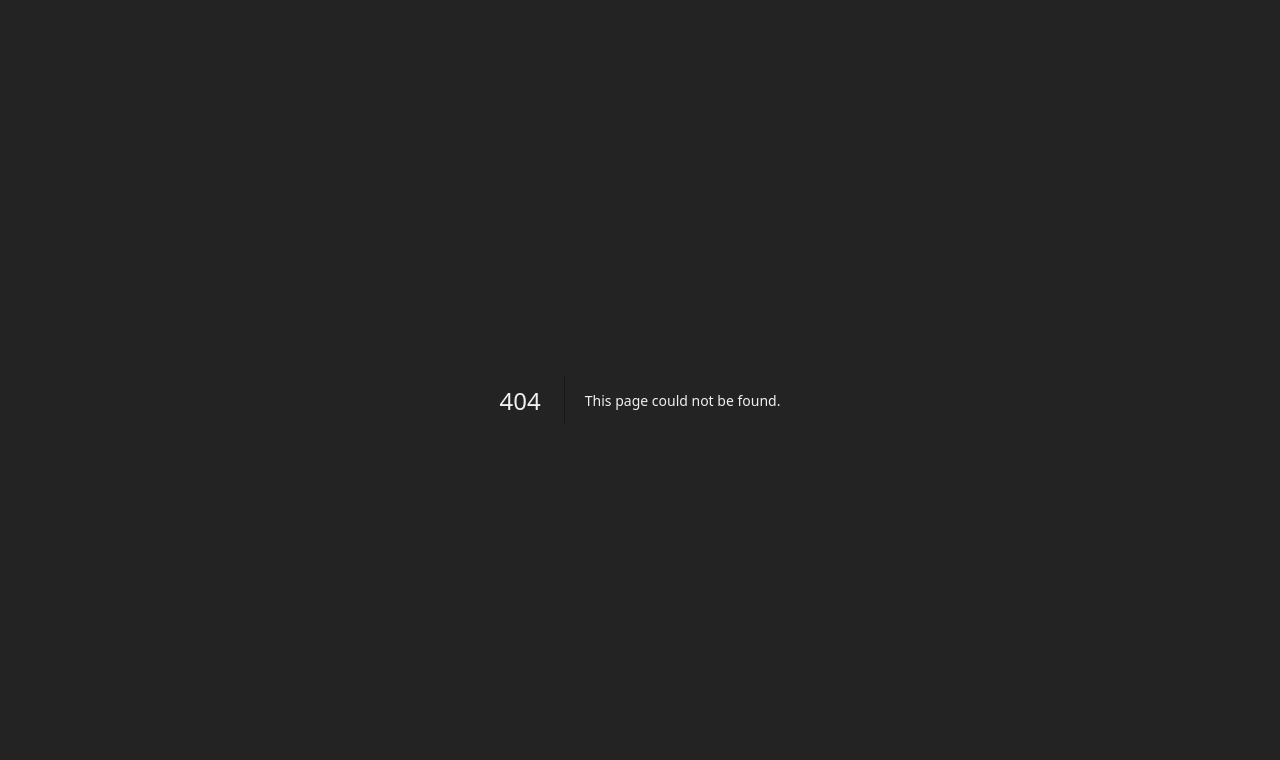
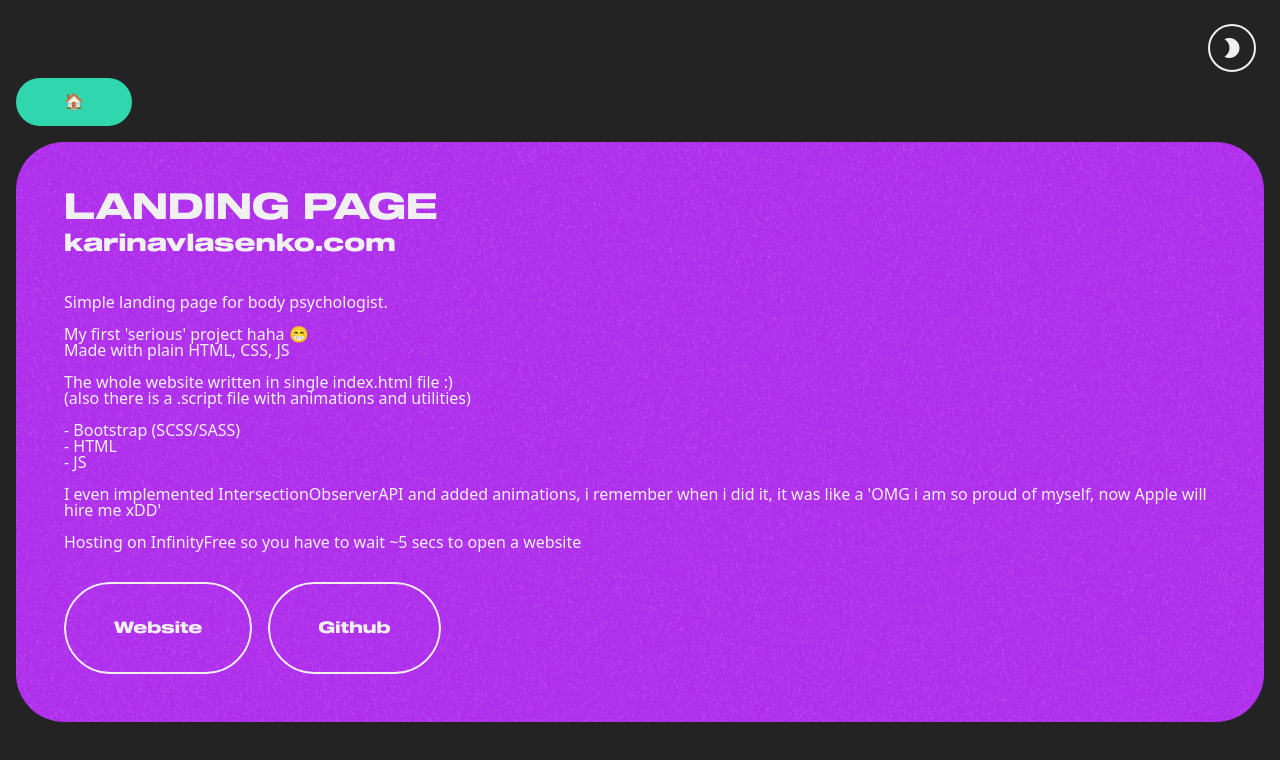
Before and after one commit to ivshiryaev/ivan-shyriaiev-website, a Next.js app: page /Project/1 in a window 1280 px wide. Before the commit this address had no page. Shown: the top 760 px of the page. Built offline with nearby package versions, Linux system fonts and the light colour scheme.

Commit message:
Project page

```diff
--- /dev/null
+++ b/src/app/Project/[number]/page.tsx
@@ -0,0 +1,78 @@
+import Section from '@/components/Section'
+import Card from '@/components/Card'
+import Noise from '@/components/Noise'
+import Button from '@/components/Button'
+import Link from 'next/link'
+
+import { projects } from '@/constants'
+
+function Project({params} : {params: {number: number}}) {
+	const data = projects.find(project => project.number == params.number)
+	if(!data) return null
+
+	return (
+		<Section className='!items-start flex flex-col gap-[1rem]'>
+			<Link href='/'>
+				<Card className='w-fit bg-green dark:bg-black px-12 py-4'>
+					🏠
+				</Card>
+			</Link>
+			<Card className='
+				relative
+				flex flex-col gap-[2rem]
+				justify-center
+				p-12
+				bg-purple dark:bg-black
+			'>
+				<Noise className='opacity-20 dark:opacity-10'/>
+				<div className='flex flex-col'>
+					<h1 className='
+						w-fit
+						uppercase
+						text-[24px] sm:text-[36px]
+						leading-[24px] sm:leading-[36px]
+						text-whiteText
+						dark:text-transparent dark:bg-clip-text
+						dark:bg-gradient-to-r from-purple to-cyan-500
+					'>
+						{data.title}
+					</h1>
+					<h2 className='
+						sm:text-[1.5rem]
+						leading-[24px] sm:leading-[36px]
+						text-whiteText
+						dark:text-transparent dark:bg-clip-text
+						dark:bg-gradient-to-r from-purple to-cyan-500
+					'>
+						{data.subtitle}
+					</h2>
+				</div>
+				<p className='whitespace-pre-wrap font-sans'>
+					{data.description}
+				</p>
+				<div className='
+					flex
+					flex-col sm:flex-row
+					gap-[16px]
+				'>
+					<Link
+						className='w-full sm:w-fit'
+						href={data.website}
+						target='_blank'
+					>
+						<Button className='w-full sm:w-fit'>Website</Button>
+					</Link>
+					<Link
+						className='w-full sm:w-fit'
+						href={data.githubLink}
+						target='_blank'
+					>
+						<Button className='w-full sm:w-fit'>Github</Button>
+					</Link>
+				</div>
+			</Card>
+		</Section>
+	)
+}
+
+export default Project
--- a/src/app/layout.tsx
+++ b/src/app/layout.tsx
@@ -1,6 +1,7 @@
 import './globals.css'
 
 import localFont from 'next/font/local'
+import DarkModeToggle from '@/components/DarkModeToggle'
 
 // @ts-ignore
 const sequelFont = localFont({
@@ -30,10 +31,20 @@ function RootLayout({
             text-whiteText
             min-h-screen
             bg-darkText
+            py-1 lg:py-2
+            flex flex-col justify-center
             ${sequelFont.className}
           `}
         >
           <Providers>
+            <aside className='
+                fixed
+                z-30
+                top-2 right-2
+                lg:top-6 lg:right-6
+            '>
+                <DarkModeToggle/>
+            </aside>
             {children}
           </Providers>
         </body>
--- a/src/app/page.tsx
+++ b/src/app/page.tsx
@@ -4,25 +4,11 @@ import Skills from '@/components/Skills'
 import AboutMe from '@/components/AboutMe'
 import ContactMe from '@/components/ContactMe'
 import Footer from '@/components/Footer'
-import DarkModeToggle from '@/components/DarkModeToggle'
 
 export default function Home() {
     return (
         <>
-            <aside className='
-                fixed
-                z-30
-                top-2 right-2
-                lg:top-6 lg:right-6
-            '>
-                <DarkModeToggle/>
-            </aside>
-            <main
-                className={`
-                    py-1 lg:py-2
-                    flex flex-col justify-center
-                `}
-            >
+            <main>
                 <Hero/>
                 <AboutMe/>
                 <Projects/>
--- a/src/components/Button.tsx
+++ b/src/components/Button.tsx
@@ -26,7 +26,7 @@ function Button({children, className, onClick, type, disabled} : ButtonProps) {
 					cursor-pointer
 					transition-all
 					overflow-hidden
-					hover:text-darkText dark:hover:text-black
+					hover:text-darkBackground dark:hover:text-whiteText
 					${className && className}
 				`}
 			>
--- a/src/components/Card.tsx
+++ b/src/components/Card.tsx
@@ -1,3 +1,7 @@
+'use client'
+
+import { motion } from 'framer-motion'
+
 type Props = {
 	className?: string,
 	children: React.ReactNode,
@@ -5,16 +9,25 @@ type Props = {
 
 function Card({children, className} : Props) {
 	return (
-		<div
+		<motion.div
 			className={`
 				w-full
 				rounded-[48px]
 				overflow-hidden
 				${className && className}
 			`}
+			initial={{
+				y: 50
+			}}
+			whileInView={{
+				y:0
+			}}
+			viewport={{
+				once: true
+			}}
 		>
 			{children}
-		</div>
+		</motion.div>
 	)
 }
 
--- a/src/components/DarkModeToggle.tsx
+++ b/src/components/DarkModeToggle.tsx
@@ -26,7 +26,7 @@ function DarkModeToggle() {
 				transition
 				flex flex-col gap-1
 				justify-center items-center
-				${isDarkMode ? 'text-whiteText' : 'text-darkText'}
+				text-whiteText
 			`}>
 				<div
 					className={`
--- a/src/components/ProjectCard.tsx
+++ b/src/components/ProjectCard.tsx
@@ -1,9 +1,14 @@
+'use client'
+
 import Link from 'next/link'
 import Image from 'next/image'
 import Card from '@/components/Card'
 import { AiOutlineGithub } from 'react-icons/ai'
 import Noise from '@/components/Noise'
 import DarkBackground from '@/components/DarkBackground'
+
+import { useState } from 'react'
+import { motion } from 'framer-motion'
 
 interface Props{
 	number: number,
@@ -22,31 +27,40 @@ function ProjectCard({
 	website,
 	githubLink,
 } : Props) {
+	const [isHover, setIsHover] = useState(false)
+
 	return (
-		<Card className={`
-			relative
-			h-[300px]
-			transition
-			hover:drop-shadow-[0px_0px_4px_rgba(255,255,255,1)]
-			${className && className}
-		`}>
+		<Card
+			className={`
+				grow
+				relative
+				h-[300px]
+				transition
+				text-center
+				hover:saturate-150
+				${className && className}
+			`}
+		>
 			<Image
-				className='
+				className={`
 					hidden dark:block
 					pointer-events-none
 					absolute
 					w-full h-full
 					object-cover
+					transition
 					${className && className}
-				'
+					${isHover ? 'scale-105 rotate-1' : ''}
+				`}
 				alt={title}
 				src={`/images/card${number}.jpg`}
 				fill
 			/>
 			<Noise className='opacity-50 dark:opacity-10'/>
 			<Link
-				target='_blank'
-				href={website}
+				onMouseEnter={()=> setIsHover(true)}
+				onMouseLeave={()=>setIsHover(false)}
+				href={`/Project/${number}`}
 				className='
 					relative
 					w-full h-full
--- a/src/components/Projects.tsx
+++ b/src/components/Projects.tsx
@@ -8,14 +8,18 @@ const cardClassNames=[
 	'bg-green text-whiteText dark:bg-transparent',
 	'bg-whiteText text-darkText dark:bg-transparent dark:text-whiteText',
 	'bg-blue text-whiteText dark:bg-transparent',
+	'bg-purple text-whiteText dark:bg-transparent',
 ]
 
 
 function Projects() {
 	return (
 		<Section className='
-			flex gap-[8px] sm:gap-[16px]
-			flex-col sm:flex-row
+			grid
+			grid-cols-1
+			sm:grid-cols-2
+			md:grid-cols-3
+			gap-[0.5rem] sm:gap-[1rem]
 		'>
 			{projects && projects.map((project,index) => (
 				<ProjectCard
@@ -33,3 +37,7 @@ function Projects() {
 }
 
 export default Projects
+
+// flex gap-[8px] sm:gap-[16px]
+// flex-col sm:flex-row
+// text-center
--- a/src/constants/index.ts
+++ b/src/constants/index.ts
@@ -12,19 +12,50 @@ interface ProjectInterface {
 
 const projects : ProjectInterface[] = [
 	{
+		number:4,
+		title: 'Charity website',
+		subtitle: 'Fundraising platform',
+		description:`Fundraising platform for charity foundation where users can discover all the fundraisers and see all the donations.
+
+What i made ?
+
+- The whole design (mobiles, tablets, laptops),
+- Front - end implementation,
+
+- Integrated Stripe Payments,
+- Connected MongoDB (all the Fundraisings data come from MongoDB),
+- Webhooks from Stripe (when someone donate, a new donation created in the MongoDB),
+- Display the latest donations for each fundraising,
+
+- Zod, React Hook Form to handle forms,
+- FormSpree to receive forms submissions,
+
+- Animations made with Framer - motion`,
+		website: 'https://fundacjaobokciebie.com',
+		imageSrc: '/images/threads.jpg',
+		imageWidth: 1334,
+		imageHeight: 2000,
+		githubLink: 'https://github.com/ivshiryaev/',
+	},
+	{
 		number:3,
 		title: 'Threads app',
 		subtitle: 'Social network app',
 		description:`Social media app where you can create, comment, like threads, search for new friends and create communities 🤗
 
-		(there is a 2-3 seconds delay after you perorm any action such as like search, etc... wait plz, this is a cons of free hosting on vercel 😥)
+(there is a 2-3 seconds delay after you perorm any action such as like search, etc... wait plz, serverless functions have to warm up a little 😥)
 
-		MongoDB - store data.
-		Clerk - handling authorization and registration.
-		Uploadthing - uploading files.
-		Zod - form validation.
-		Svix - to handle webhooks.
-		Shadcn, Tailwind - ui.`,
+MongoDB - store all the data. (Users, Threads, Likes, Communities)
+Clerk - handling authorization and registration.
+Uploadthing - uploading files. (User Profile Images)
+Zod - form validation. (For Threads)
+Svix - to handle webhooks. (When the new community is created in Clerk, this community is duplicated in MongoDB)
+Shadcn, Tailwind - ui.
+
+If you want to check it out - you have to create an account
+Don't worry, i dont use/sell your personal data
+
+Registration is handled via Clerk, the fastest way to register - is to use a 0Auth via Google/Facebook/GitHub`,
 		website: 'https://threads-ivshiryaev.vercel.app/',
 		imageSrc: '/images/threads.jpg',
 		imageWidth: 1334,
@@ -35,14 +66,23 @@ const projects : ProjectInterface[] = [
 		number: 2,
 		title: 'Kupaz.pl',
 		subtitle: 'E-commerce store',
-		description:`Implemented:
+		description:`Website for Polish e-commerce specialized in tincture making kits.
 
-		- Stripe API
-		- Shopping Cart
-		- Netlify serverless functions
-		- Contact form submissions
+What i made ?
 
-		Design made in Figma. Photos are compressed in Photoshop. Stripe Payments integrated with Netlify serverless functions.Because there is not much data about products (only 16 products) i decided to store all the data in single .json file instead of relying on database`,
+- Design
+- Responsive Front - end implementation
+
+- Shopping Cart (React context provider)
+- Stripe Payments handled via Netlify serverless functions (each time when the user clicks 'buy', there is a new checkout.session created based on items in shopping cart)
+
+- Contact form submissions via Netlify Forms
+
+All the data is stored in single .json file instead of database
+
+UPDATE:
+Okay, after i made this project and look back on it, i know that it was a HUGE mistake to store the products in single .json especially on the client side
+if hacker will change the price of the products the price will change in the checkout.session in stripe`,
 		website: 'https://kupaz.pl',
 		imageSrc: '/images/kupaz.jpg',
 		imageWidth: 1334,
@@ -53,14 +93,22 @@ const projects : ProjectInterface[] = [
 		number: 1,
 		title: 'Landing page',
 		subtitle: 'karinavlasenko.com',
-		description:`Landing page for body psychologist.
+		description:`Simple landing page for body psychologist.
 
-		Things i used:
+My first 'serious' project haha 😁
+Made with plain HTML, CSS, JS
 
-		- Bootstrap
-		- HTML
-		- JS
-		`,
+The whole website written in single index.html file :)
+(also there is a .script file with animations and utilities)
+
+- Bootstrap (SCSS/SASS)
+- HTML
+- JS
+
+I even implemented IntersectionObserverAPI and added animations, i remember when i did it, it was like a 'OMG i am so proud of myself, now Apple will hire me xDD'
+
+Hosting on InfinityFree so you have to wait ~5 secs to open a website
+`,
 		website: 'https://karinavlasenko.com',
 		imageSrc: '/images/karinaVlasenko.jpg',
 		imageWidth: 1179,
--- a/src/lib/validations/FormValidation.ts
+++ b/src/lib/validations/FormValidation.ts
@@ -13,7 +13,6 @@ const FormSchema = z.object({
 		.nonempty({message:'Write something.... ✍'})
 		.min(3, {message:'But more than 3 characters 🤨, i know you can do it better'})
 		.max(300, {message: `SOOOOOOOO much text, think about an environment, STOP WASTING LETTERS!!!`})
-		.endsWith('.',{message:'🤯 Maybe i am kinda annoying, but add a dot . at the end'})
 		.trim(),
 });
 
```
Also changed, not shown: public/images/card4.jpg (added).
